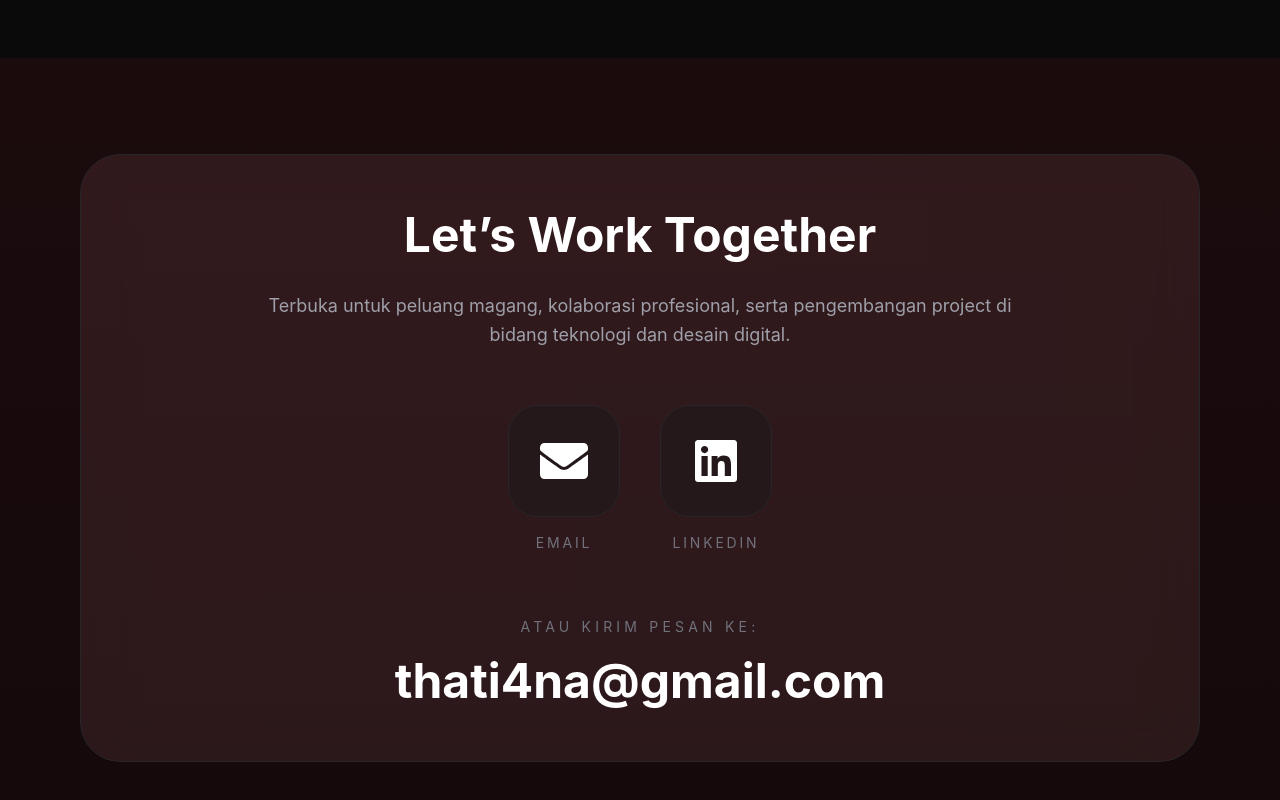
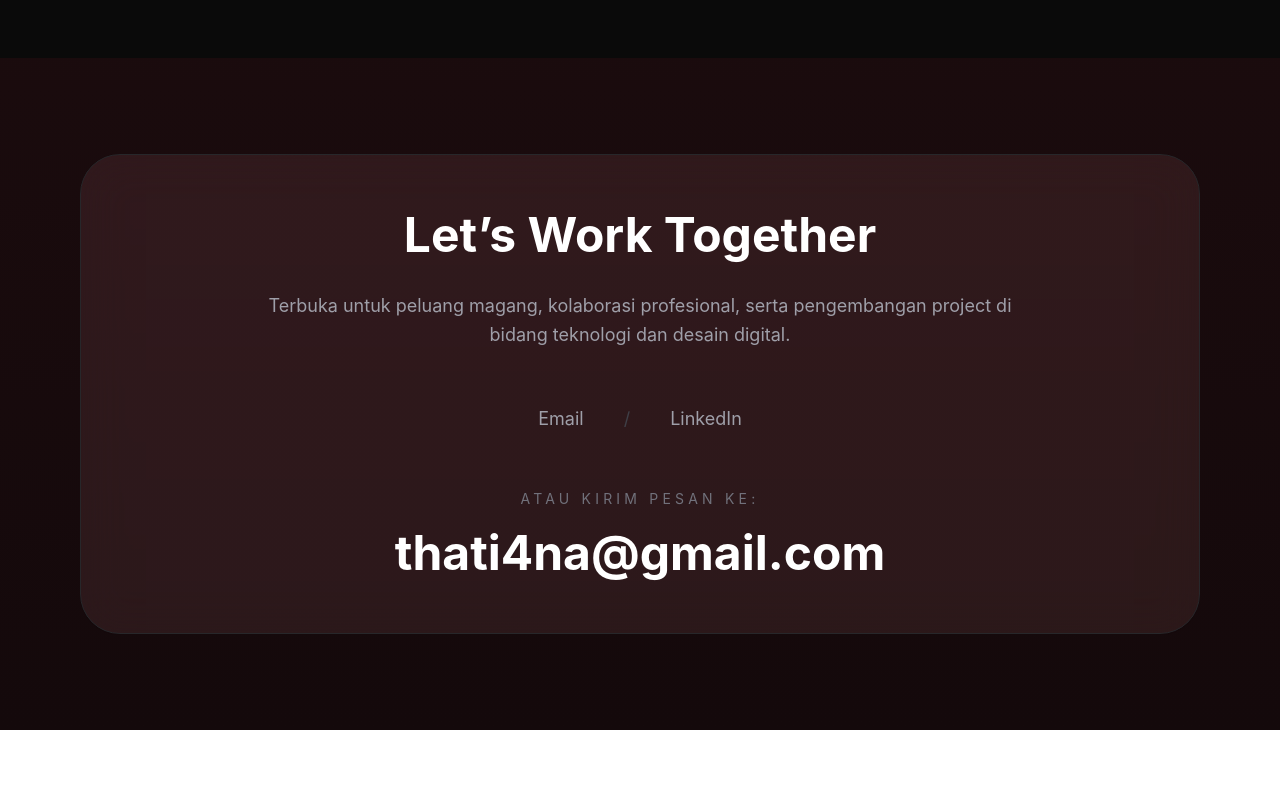
Before and after one commit to thatiananabila/Portofolio, a React (Vite) app: page / in a window 1280 px wide. Shown: the part 3871-4671 px from the top of the page. After the commit the page ends 4601 px from the top, so only its background shows below. Built offline with nearby package versions, Linux system fonts and the light colour scheme.

Commit message:
remove icons

```diff
--- a/src/App.jsx
+++ b/src/App.jsx
@@ -1,5 +1,4 @@
 import { useState } from 'react'
-import { FaLinkedin, FaEnvelope } from 'react-icons/fa'
 
 import gmuCert from './assets/certificates/gmu.png';
 import gaoCert from './assets/certificates/gao.png';
@@ -661,45 +660,26 @@ export default function App() {
     </p>
 
     {/* ICONS */}
-{/* ICONS */}
-<div className="flex justify-center gap-10 mb-16">
+<div className="flex justify-center gap-10 mb-14 text-lg">
 
-  {/* EMAIL */}
   <a
     href="mailto:thati4na@gmail.com"
-    className="flex flex-col items-center gap-4"
+    className="text-zinc-400 hover:text-rose-300 transition"
   >
-
-    <div className="w-28 h-28 rounded-[30px] border border-zinc-800 bg-zinc-900/40 flex items-center justify-center hover:border-rose-300 transition duration-300">
-
-      <FaEnvelope className="text-5xl text-white" />
-
-    </div>
-
-    <p className="tracking-[0.2em] text-sm text-zinc-500 uppercase">
-      Email
-    </p>
-
+    Email
   </a>
 
-  {/* LINKEDIN */}
+  <span className="text-zinc-700">
+    /
+  </span>
+
   <a
     href="https://id.linkedin.com/in/thatiananabila"
     target="_blank"
     rel="noreferrer"
-    className="flex flex-col items-center gap-4"
+    className="text-zinc-400 hover:text-rose-300 transition"
   >
-
-    <div className="w-28 h-28 rounded-[30px] border border-zinc-800 bg-zinc-900/40 flex items-center justify-center hover:border-rose-300 transition duration-300">
-
-      <FaLinkedin className="text-5xl text-white" />
-
-    </div>
-
-    <p className="tracking-[0.2em] text-sm text-zinc-500 uppercase">
-      LinkedIn
-    </p>
-
+    LinkedIn
   </a>
 
 </div>
```
